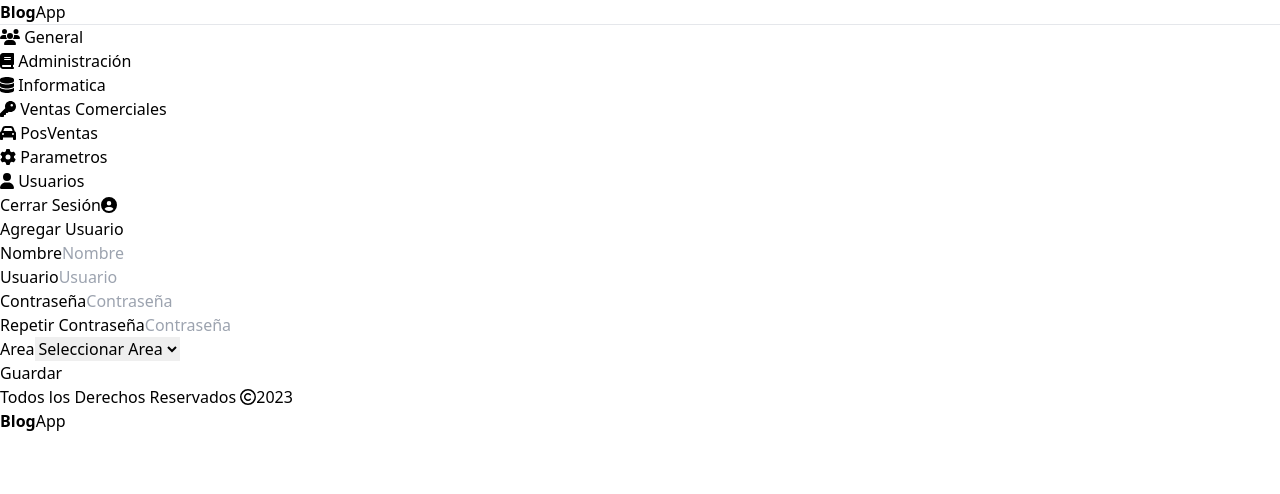
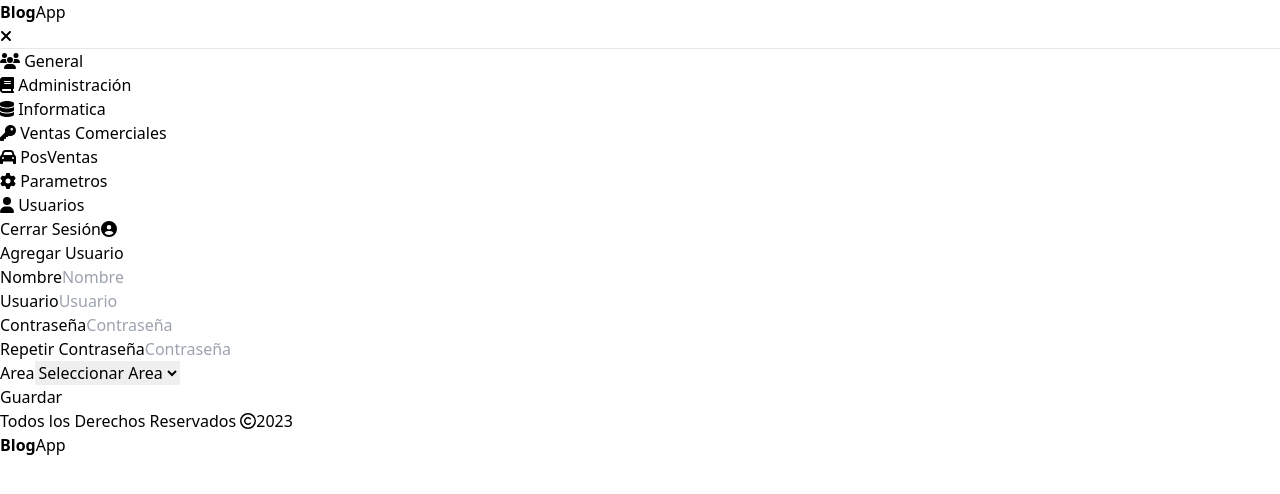
Before and after one commit to estebanr23/blog-app-react, a React (Vite) app: page /users in a window 1280 px wide. Shown: the top 494 px of the page. Built offline with nearby package versions, Linux system fonts and the light colour scheme.

Commit message:
installing and configuring redux

```diff
--- a/package.json
+++ b/package.json
@@ -16,8 +16,10 @@
     "@fortawesome/free-regular-svg-icons": "^6.3.0",
     "@fortawesome/free-solid-svg-icons": "^6.3.0",
     "@fortawesome/react-fontawesome": "^0.2.0",
+    "@reduxjs/toolkit": "^1.9.3",
     "react": "^18.2.0",
     "react-dom": "^18.2.0",
+    "react-redux": "^8.0.5",
     "react-router-dom": "6"
   },
   "devDependencies": {
--- a/src/blog/components/Header.jsx
+++ b/src/blog/components/Header.jsx
@@ -1,11 +1,21 @@
 import { FontAwesomeIcon } from '@fortawesome/react-fontawesome'
 import { faCircleUser } from '@fortawesome/free-solid-svg-icons'
+import { useDispatch, useSelector } from 'react-redux'
+import { showSidebar } from '../../store/app/appSlice';
 
 export const Header = () => {
+
+  const dispatch = useDispatch();
+  const { activeSidebar } = useSelector( state => state.app )
+
+  const toggleSidebar = () => {
+    dispatch( showSidebar() );
+  }
+
   return (
     <header className="bg-gray-900 w-full flex justify-between p-4 text-white">
-        <button>
-            <div className="flex flex-col justify-center gap-1 w-7">
+        <button onClick={ toggleSidebar }>
+            <div className="flex flex-col justify-center gap-1 w-7 xl:hidden">
                 <span className="border border-white w-full"></span>
                 <span className="border border-white w-full"></span>
                 <span className="border border-white w-full"></span>
--- a/src/blog/components/SideBar.jsx
+++ b/src/blog/components/SideBar.jsx
@@ -1,10 +1,28 @@
-import { faBook, faCar, faDatabase, faGear, faKey, faUser, faUsers } from '@fortawesome/free-solid-svg-icons'
+import { faBook, faCar, faDatabase, faGear, faKey, faTimes, faUser, faUsers } from '@fortawesome/free-solid-svg-icons'
 import { FontAwesomeIcon } from '@fortawesome/react-fontawesome'
+import { useDispatch, useSelector } from 'react-redux'
+import { hiddeSidebar } from '../../store/app/appSlice';
 
-export const SideBar = () => {
+export const Sidebar = () => {
+
+    const dispatch = useDispatch();
+    const { activeSidebar } = useSelector( state => state.app );
+
+    const toggleSidebar = () => {
+        dispatch( hiddeSidebar() );
+        handleSidebar();
+    }
+
+    const handleSidebar = () => {
+        return (activeSidebar) ? 'absolute block' : 'hidden fixed';
+    }
+
   return (
-    <aside className="h-screen w-80 hidden xl:block bg-white fixed">
-      <h2 className="text-center text-black text-2xl m-4"><b>Blog</b>App</h2>
+    <aside className={`h-screen w-80 xl:block bg-white ${ handleSidebar() } `}>
+        <div className="flex justify-between xl:block">
+            <h2 className="xl:text-center xl:mx-0 text-black text-2xl my-4 ml-5"><b>Blog</b>App</h2>
+            <button className="mr-4 hover:cursor-pointer xl:hidden text-lg" onClick={ toggleSidebar }><FontAwesomeIcon icon={ faTimes } /></button>
+        </div>
         <hr />
 
         <ul>
--- a/src/blog/components/UserForm.jsx
+++ b/src/blog/components/UserForm.jsx
@@ -26,8 +26,8 @@ export const UserForm = () => {
 
             <div className="flex flex-col">
                 <label htmlFor="area">Area</label>
-                <select name="area" className="border border-slate-600 rounded-lg w-full py-1 px-2">
-                    <option value="" disabled selected>Seleccionar Area</option>
+                <select name="area" defaultValue="" className="border border-slate-600 rounded-lg w-full py-1 px-2">
+                    <option value="" disabled>Seleccionar Area</option>
                     <option value="1">Administracion</option>
                     <option value="2">Informatica</option>
                     <option value="3">Posventas</option>
--- a/src/blog/components/index.js
+++ b/src/blog/components/index.js
@@ -1,4 +1,4 @@
-export * from './SideBar';
+export * from './Sidebar';
 export * from './Article';
 export * from './Header';
 export * from './Footer';
--- a/src/blog/layouts/Layout.jsx
+++ b/src/blog/layouts/Layout.jsx
@@ -1,10 +1,14 @@
-import { Footer, Header, SideBar } from '../components'
+import { useSelector } from 'react-redux'
+import { Footer, Header, Sidebar} from '../components'
 
 export const Layout = ({ children }) => {
+
+  const { activeSidebar } = useSelector( state => state.app );
+
   return (
    <div className="h-screen flex">
 
-    <SideBar />
+    <Sidebar />
 
     <div className="w-full flex flex-col xl:ml-80">
       <Header />
--- a/src/main.jsx
+++ b/src/main.jsx
@@ -1,14 +1,18 @@
 import React from 'react'
 import ReactDOM from 'react-dom/client'
 import { BrowserRouter } from 'react-router-dom'
+import { Provider } from 'react-redux'
+import { store } from './store';
 
 import { BlogApp } from './BlogApp'
 import './index.css'
 
 ReactDOM.createRoot(document.getElementById('root')).render(
   <React.StrictMode>
-    <BrowserRouter>
-      <BlogApp />
-    </BrowserRouter>
+    <Provider store={ store }>
+      <BrowserRouter>
+        <BlogApp />
+      </BrowserRouter>
+    </Provider>
   </React.StrictMode>
 )
--- /dev/null
+++ b/src/store/app/appSlice.js
@@ -0,0 +1,21 @@
+import { createSlice } from "@reduxjs/toolkit";
+
+export const appSlice = createSlice({
+    name: 'app',
+    initialState: {
+        activeSidebar: false,
+    },
+    reducers: {
+        showSidebar: (state) => {
+            state.activeSidebar = true;
+        },
+        hiddeSidebar: (state) => {
+            state.activeSidebar = false;
+        }
+    }
+})
+
+export const {
+    showSidebar,
+    hiddeSidebar,
+} = appSlice.actions;
--- /dev/null
+++ b/src/store/index.js
@@ -0,0 +1 @@
+export * from './store';
--- /dev/null
+++ b/src/store/store.js
@@ -0,0 +1,8 @@
+import { configureStore } from "@reduxjs/toolkit";
+import { appSlice } from "./app/appSlice";
+
+export const store = configureStore({
+    reducer: {
+        app: appSlice.reducer,
+    }
+});
```
Also changed, not shown: 1 other file (tests, documents, lock files or other folders). Lines whose indentation alone changed are shown as unchanged.
